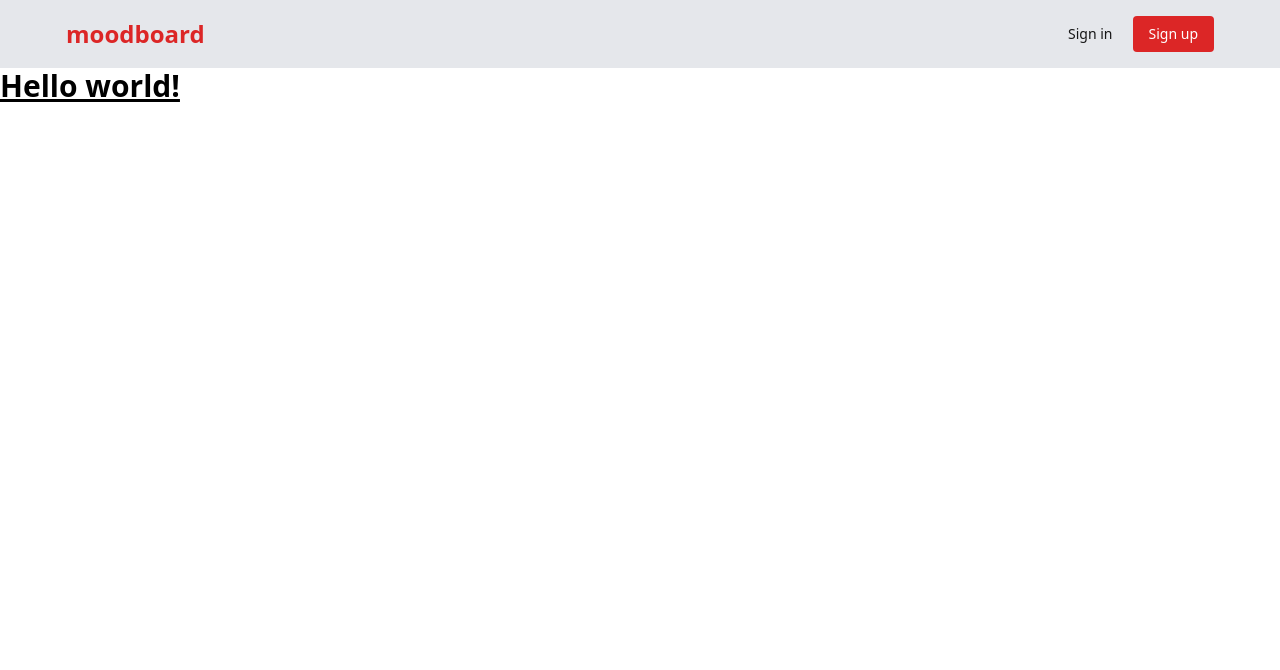
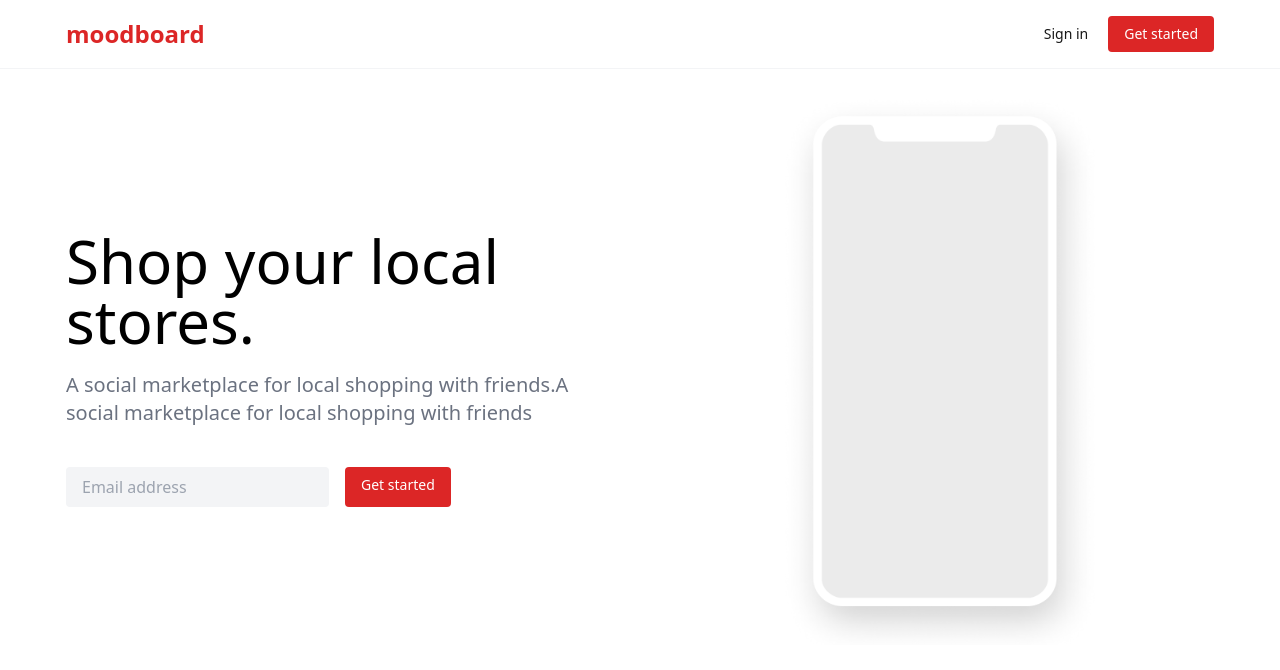
Before and after one commit to rayanabdirahman/moodboard-client, a Next.js app: page / in a window 1280 px wide. Shown: the top 670 px of the page. Built offline with nearby package versions, Linux system fonts and the light colour scheme.

Commit message:
add landing hero

```diff
--- a/src/components/atoms/Input/index.tsx
+++ b/src/components/atoms/Input/index.tsx
@@ -2,12 +2,17 @@ import React from "react";
 import clsx from "clsx";
 import * as styles from "./styles";
 
-type Props = React.HTMLProps<HTMLInputElement> & {
+type Props = React.DetailedHTMLProps<
+  React.InputHTMLAttributes<HTMLInputElement>,
+  HTMLInputElement
+> & {
   errorMessage?: string;
 };
 
 const Input: React.FC<Props> = ({ errorMessage, ...props }) => {
-  const classname = clsx(styles.base, [errorMessage && [styles.error]]);
+  const classname = clsx(styles.base, props.className, [
+    errorMessage && [styles.error],
+  ]);
 
   return (
     <div className={styles.container}>
--- a/src/components/atoms/Input/styles.ts
+++ b/src/components/atoms/Input/styles.ts
@@ -1,6 +1,6 @@
 import theme from "../../../styles/theme";
 
-export const container = `flex flex-col w-full mb-4`;
+export const container = `flex flex-col`;
 
 export const base = `${theme.color.bg.xlightgray} rounded py-2 px-4`;
 
--- a/src/components/atoms/Link/index.tsx
+++ b/src/components/atoms/Link/index.tsx
@@ -11,9 +11,10 @@ type Props = React.DetailedHTMLProps<
   type?: "link" | "button";
 };
 
-const Link: React.FC<Props> = ({ children, type = "link", href }) => {
+const Link: React.FC<Props> = ({ children, type = "link", href, ...props }) => {
   const classname = clsx(
-    type === "button" ? [btnstyles.base, btnstyles.primary] : styles.link
+    type === "button" ? [btnstyles.base, btnstyles.primary] : styles.link,
+    props.className
   );
 
   return (
--- a/src/components/atoms/Navbar/index.tsx
+++ b/src/components/atoms/Navbar/index.tsx
@@ -34,7 +34,7 @@ const Navbar: React.FC<Props> = ({ isVisible = true }) => {
         <div className={styles.cta_container}>
           <Link href={Route.SIGN_IN}>Sign in</Link>
           <Link type="button" href={Route.SIGN_UP}>
-            Sign up
+            Get started
           </Link>
         </div>
       </div>
--- a/src/components/atoms/Navbar/styles.ts
+++ b/src/components/atoms/Navbar/styles.ts
@@ -1,6 +1,6 @@
 import theme from "../../../styles/theme";
 
-export const outer_container = `${theme.color.bg.lightgray}`;
+export const outer_container = `${theme.color.bg.white} border-b ${theme.color.border.xlightgray}`;
 
 export const container = `${theme.layout.container} flex items-center py-4 ${theme.color.text.primary} font-medium`;
 
--- /dev/null
+++ b/src/components/features/Landing/Hero/index.tsx
@@ -0,0 +1,45 @@
+import React from "react";
+import Image from "next/image";
+import clsx from "clsx";
+import * as styles from "./styles";
+import Link from "../../../atoms/Link";
+import { Route } from "../../../../domain/enums/navigation";
+import Input from "../../../atoms/Input";
+
+type Props = {
+  errorMessage?: string;
+  children?: React.ReactNode;
+};
+
+const Hero: React.FC<Props> = ({ errorMessage, ...props }) => {
+  return (
+    <section className={styles.outer_container}>
+      <div className={styles.container}>
+        <div className={styles.content}>
+          <h1 className={styles.header}>Shop your local stores.</h1>
+          <p className={styles.support}>
+            A social marketplace for local shopping with friends.A social
+            marketplace for local shopping with friends
+          </p>
+
+          <div className="flex align-middle gap-4">
+            <Input placeholder="Email address" />
+            <Link href={Route.SIGN_UP} type="button">
+              Get started
+            </Link>
+          </div>
+        </div>
+        <div className={styles.image}>
+          <Image
+            src="/images/iphone-light.png"
+            alt="Landscape picture"
+            width={320}
+            height="100%"
+          />
+        </div>
+      </div>
+    </section>
+  );
+};
+
+export default Hero;
--- /dev/null
+++ b/src/components/features/Landing/Hero/styles.ts
@@ -0,0 +1,14 @@
+import theme from "../../../../styles/theme";
+
+export const outer_container = `${theme.color.bg.white} relative`;
+
+export const container = `${theme.layout.container} flex flex-col-reverse lg:flex-row py-6 px-10 gap-12 h-[600px]`;
+
+export const content = `flex flex-1 flex-col items-center lg:items-start gap-5 justify-center`;
+
+export const header =
+  "text-3xl font-medium md:text-4 lg:text-6xl text-center lg:text-left";
+
+export const support = `${theme.color.text.secondary} text-xl font-normal mb-5`;
+
+export const image = `flex flex-1 justify-center`;
--- a/src/components/features/signin/Form/index.tsx
+++ b/src/components/features/signin/Form/index.tsx
@@ -12,7 +12,7 @@ const SignInForm: React.FC = () => {
       onSubmit={(values) => console.log("form values: ", values)}
     >
       {(formik) => (
-        <form className="w-full" onSubmit={formik.handleSubmit}>
+        <form className="grid gap-4 w-full" onSubmit={formik.handleSubmit}>
           <Input
             type="email"
             name="email"
--- a/src/components/features/signup/Form/index.tsx
+++ b/src/components/features/signup/Form/index.tsx
@@ -18,7 +18,7 @@ const SignUpForm: React.FC = () => {
       onSubmit={(values) => console.log("form values: ", values)}
     >
       {(formik) => (
-        <form className="w-full" onSubmit={formik.handleSubmit}>
+        <form className="grid gap-4 w-full" onSubmit={formik.handleSubmit}>
           <Input
             type="text"
             name="first_name"
--- a/src/containers/landing/index.tsx
+++ b/src/containers/landing/index.tsx
@@ -1,10 +1,11 @@
 import React from "react";
+import Hero from "../../components/features/Landing/Hero";
 import PageContainer from "../../components/layouts/PageContainer";
 
 const LandingContainer: React.FC = () => {
   return (
     <PageContainer>
-      <h1 className="text-3xl font-bold underline">Hello world!</h1>
+      <Hero />
     </PageContainer>
   );
 };
--- a/src/styles/theme/Colors.ts
+++ b/src/styles/theme/Colors.ts
@@ -22,6 +22,7 @@ const bg = {
 };
 
 const border = {
+  xlightgray: `border-gray-100`,
   error: `border-red-500`,
 };
 
```
Also changed, not shown: public/images/iphone-light.png (added).
